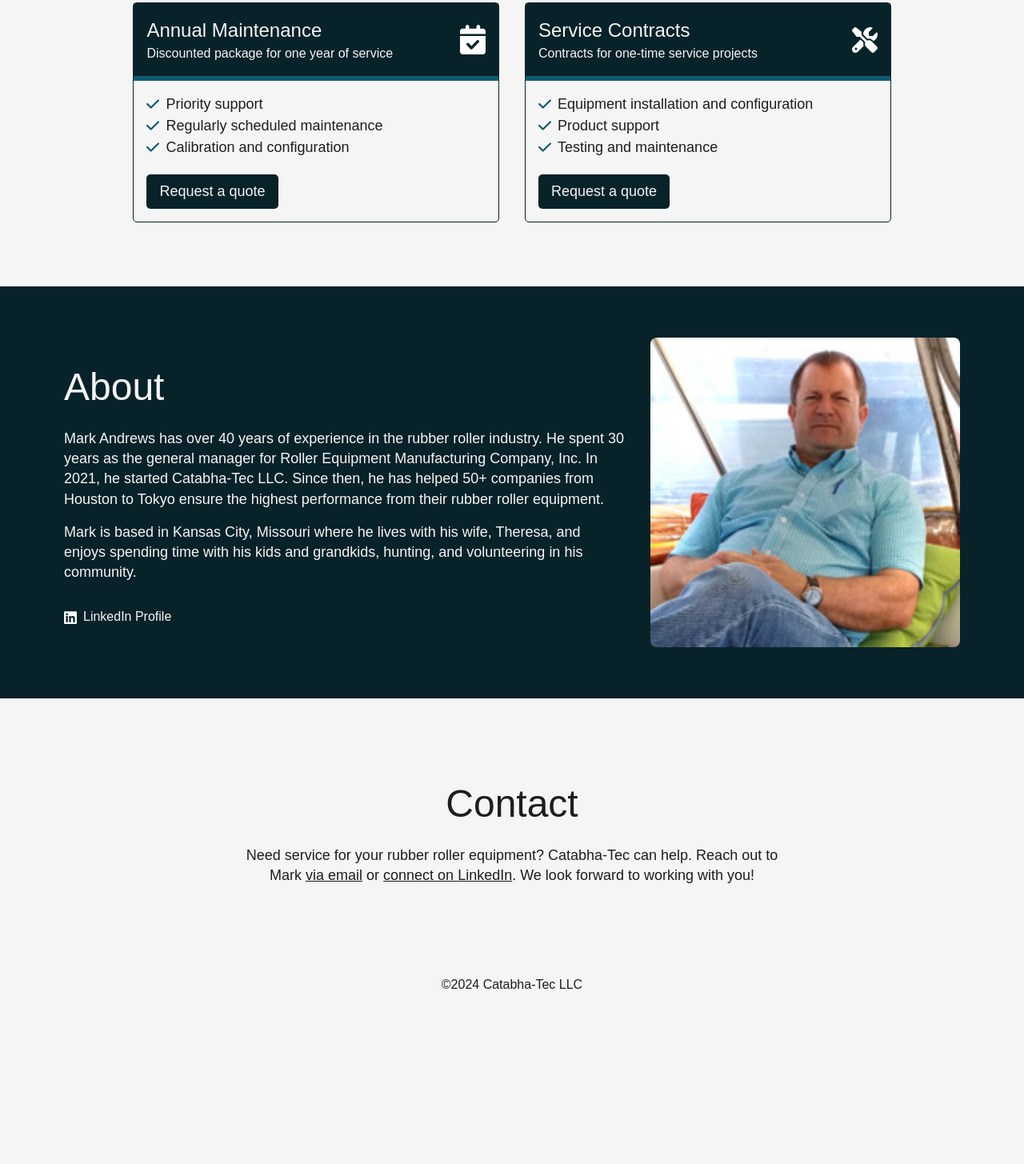
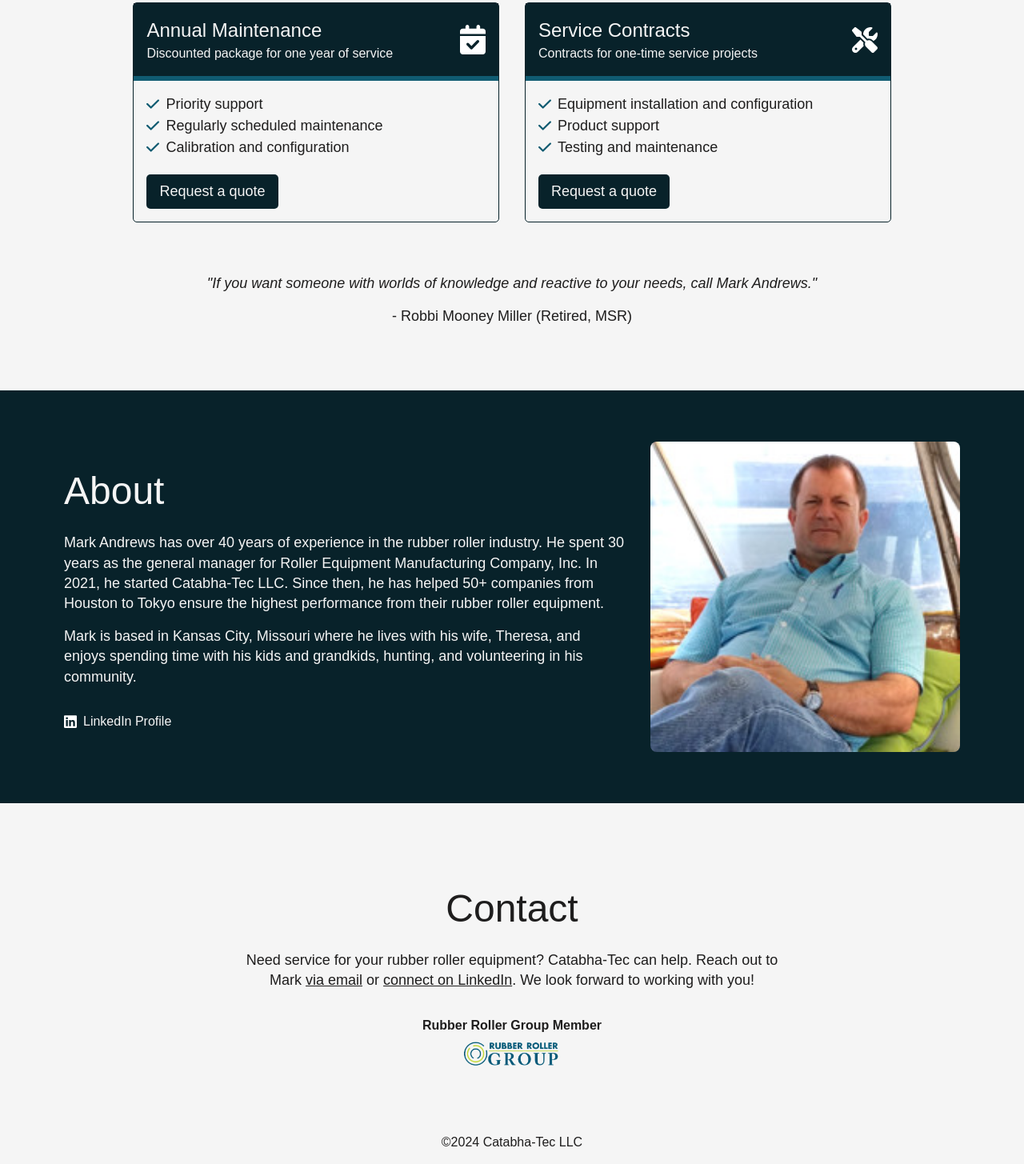
Before and after one commit to keoswalt/catabha-tec, a website: page index.html in a window 1280 px wide. Shown: the part 1689-3144 px from the top of the page at 80% size. Before the commit the page ends 2947 px from the top, so only its background shows below. Drawn offline with Linux system fonts and the light colour scheme; a web font is replaced by a local one.

Commit message:
Add RRG membership info + quote

```diff
--- a/index.html
+++ b/index.html
@@ -157,6 +157,13 @@
                         </div>
                     </div>
                 </div>
+                <div class="quote-wrapper">
+                    <div class="vertical-bar"></div>
+                    <aside class="quote">
+                        <p class="text-italics">"If you want someone with worlds of knowledge and reactive to your needs, call Mark Andrews."</p>
+                        <p>- Robbi Mooney Miller <span>(Retired, MSR)</span></p>
+                    </aside>
+                </div>
             </div>
 
         </section>
@@ -187,6 +194,10 @@
                         <p>Need service for your rubber roller equipment? Catabha-Tec can help.
                         Reach out to Mark <a href="mailto:mandrews@catabha-tec.com" class="text-link">via email</a> or <a href="https://www.linkedin.com/in/mark-andrews-43370011b" target="_blank" class="text-link">connect on LinkedIn</a>. We look forward to working with you!</p>
                 </div>
+                <div class="rubber-roller-membership">
+                    <a href="https://www.rubberrollergroup.com" class="text-small text-bold">Rubber Roller Group Member</a>
+                    <a href="https://www.rubberrollergroup.com"><img src="media/logos/RRG.png" alt="Rubber Roller Group logo" class="rubber-roller-logo"></a>
+                </div>
             </div>
         </section>
     </main>
--- a/style.css
+++ b/style.css
@@ -172,6 +172,14 @@ body {
 
   .text-link {
     text-decoration: underline;
+  }
+
+  .text-italics {
+    font-style: italic;
+  }
+
+  .text-bold {
+    font-weight: 700;
   }
 
   @media (max-width: 50em) {
@@ -563,6 +571,43 @@ header {
   display: flex;
 }
 
+/* Quotes */
+
+.quote-wrapper {
+  display: flex;
+  margin-top: 2rem;
+}
+
+.quote {
+  text-align: center;
+  display: flex;
+  flex-direction: column;
+  gap: 1rem;
+}
+
+.vertical-bar {
+  background-color: var(--color-primary-100);
+  width: 3px;
+  border-radius: 2px;
+  display: none;
+}
+
+@media (max-width: 50em) {
+  .quote-wrapper {
+    margin-block: 2rem;
+    flex-direction: row;
+    gap: .75rem;
+  }
+
+  .quote {
+    text-align: left;
+  }
+
+  .vertical-bar {
+    display: flex;
+  }
+}
+
 /* About */
 
 #about {
@@ -623,7 +668,8 @@ header {
 /* Contact */
 
 #contact {
-    padding-block: 6rem;
+    padding-top: 6rem;
+    padding-bottom: 4rem;
 }
 
 .contact-contents {
@@ -645,6 +691,18 @@ header {
     }
 }
 
+.rubber-roller-logo {
+  width: 120px;
+}
+
+.rubber-roller-membership {
+  display: flex;
+  flex-direction: column;
+  align-items: center;
+  gap: .5rem;
+  margin-top: 2rem;
+}
+
 /* Footer */
 
 footer {
```
Also changed, not shown: media/logos/Dunder-Mifflin-Emblem.png (deleted), media/logos/RRG.png (added), media/logos/mslogo.jpg (deleted), media/logos/remco.png (deleted), media/logos/slu.png (deleted), 2 other files.
